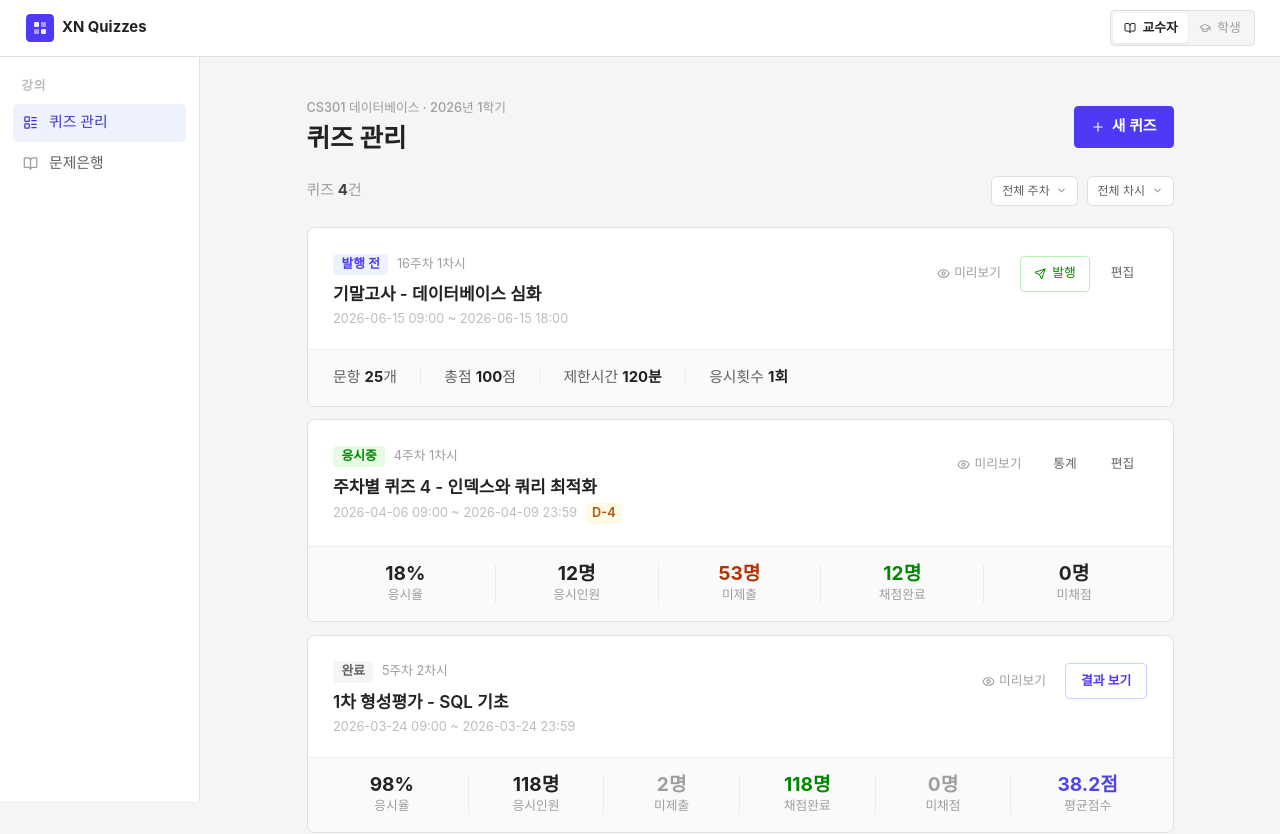
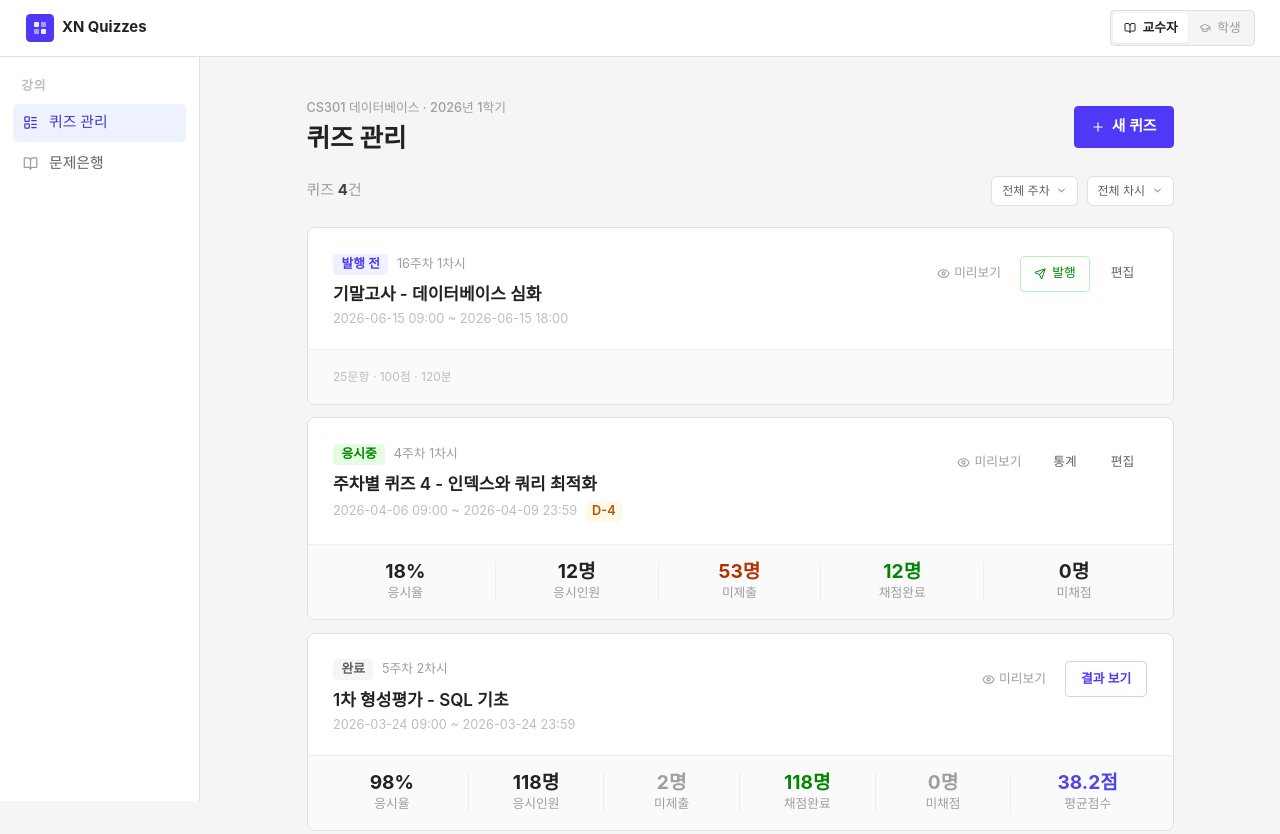
Before and after one commit to minjukim13/xnquiz, a React (Vite) app: page / in a window 1280 px wide. Shown: the top 834 px of the page. Built offline with nearby package versions, Linux system fonts and the light colour scheme; a web font is replaced by a local one.

Commit message:
style: 교수자 뷰 발행 전 카드 스펙 폰트 축소 및 강조 제거

```diff
--- a/src/pages/QuizList.jsx
+++ b/src/pages/QuizList.jsx
@@ -362,15 +362,9 @@ function QuizCard({ quiz, onPublishQuiz }) {
 
       <div className="px-6 py-4" style={{ background: '#FAFAFA', borderTop: '1px solid #EEEEEE' }}>
         {quiz.status === 'draft' ? (
-          <div className="flex items-center gap-5 text-sm" style={{ color: '#616161' }}>
-            <span>문항 <strong style={{ color: '#222222' }}>{quiz.questions}</strong>개</span>
-            <span style={{ color: '#EEEEEE' }}>|</span>
-            <span>총점 <strong style={{ color: '#222222' }}>{quiz.totalPoints}</strong>점</span>
-            <span style={{ color: '#EEEEEE' }}>|</span>
-            <span>제한시간 <strong style={{ color: '#222222' }}>{quiz.timeLimit === 0 ? '없음' : `${quiz.timeLimit}분`}</strong></span>
-            <span style={{ color: '#EEEEEE' }}>|</span>
-            <span>응시횟수 <strong style={{ color: '#222222' }}>{quiz.allowAttempts === -1 ? '무제한' : `${quiz.allowAttempts}회`}</strong></span>
-          </div>
+          <p style={{ fontSize: 12, color: '#BDBDBD' }}>
+            {quiz.questions}문항 · {quiz.totalPoints}점 · {quiz.timeLimit === 0 ? '시간 제한 없음' : `${quiz.timeLimit}분`}
+          </p>
         ) : (
           <ActiveStats quiz={quiz} />
         )}
```
